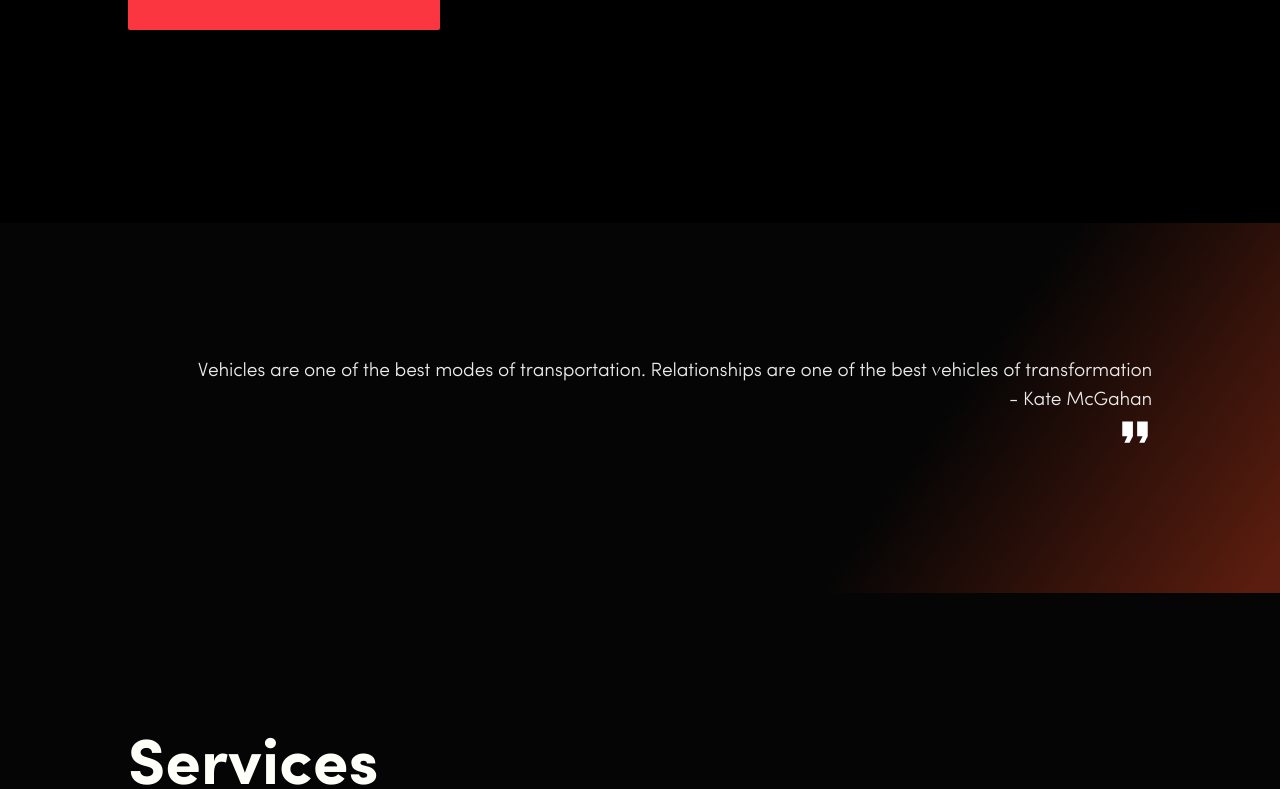
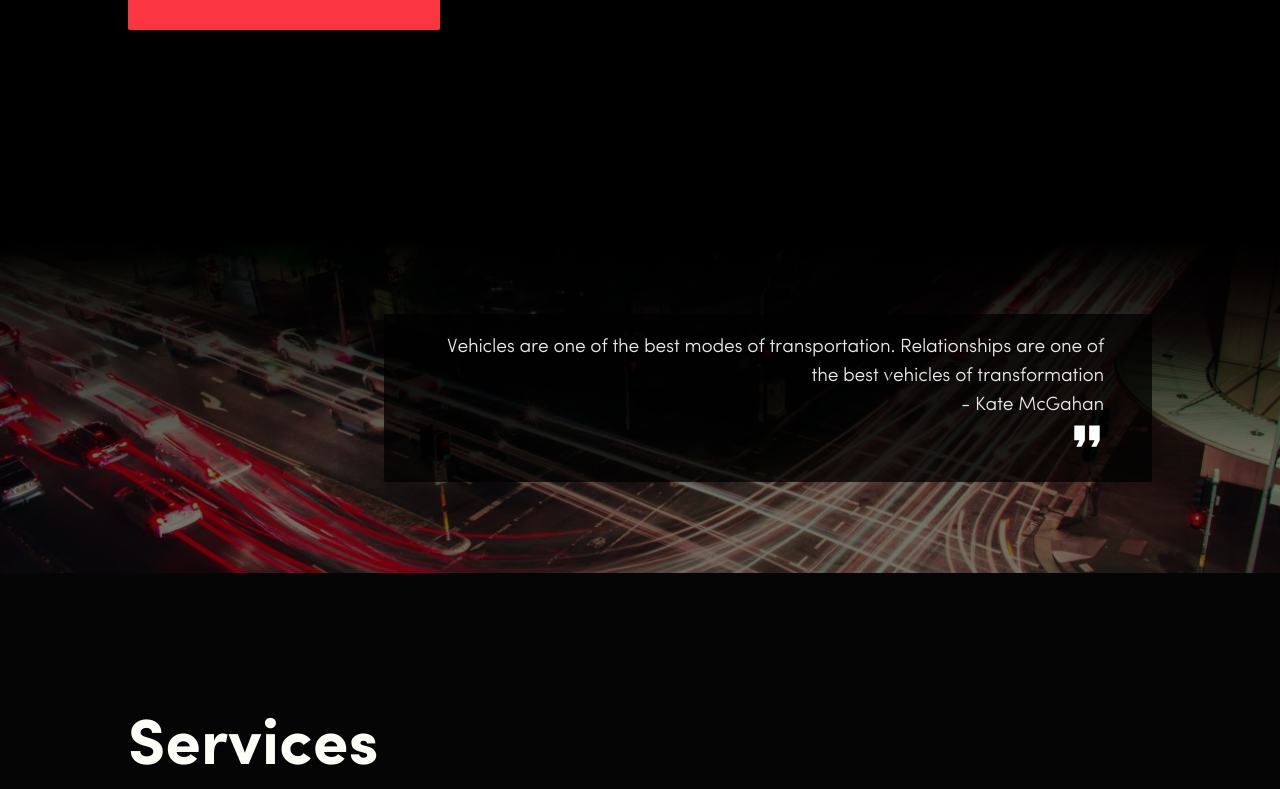
Before and after one commit to eduamdev/car-dealership-contentful, a React (Create React App) app: page / in a window 1280 px wide. Shown: the part 577-1366 px from the top of the page. Built offline with nearby package versions, Linux system fonts and the light colour scheme.

Commit message:
quote section improved

```diff
--- a/src/components/Hero.js
+++ b/src/components/Hero.js
@@ -2,8 +2,9 @@ import React from 'react';
 import styled from 'styled-components';
 import data from '../content/data';
 import theme from '../styles/theme';
-import catalog from '../assets/images/catalog-1.jpg';
+import catalogImg from '../assets/images/catalog-1.jpg';
 import viewport from '../styles/media';
+import quoteImg from '../assets/images/quote-1.jpg';
 
 const StyledHero = styled.section`
   min-height: 50vh;
@@ -24,7 +25,7 @@ const StyledHero = styled.section`
         rgba(0, 0, 0, 0.95) 15%,
         rgba(0, 0, 15, 0.15) 70%
       ),
-      url(${catalog}) center/cover no-repeat;
+      url(${catalogImg}) center/cover no-repeat;
   }
 
   &.vehicleHero {
@@ -43,18 +44,21 @@ const StyledHero = styled.section`
   &.quote {
     background: ${theme.colors.mainBlack};
     min-height: 10em;
-    background: radial-gradient(
+    /* background: radial-gradient(
       circle,
       rgba(95, 30, 15, 0.95) 0%,
       ${theme.colors.mainBlack} 50%
-    );
+    ); */
+
+    background: linear-gradient( 180deg, rgb(0, 0, 0) 5%, rgba(0,0,0,0.55) 70% ), url(${quoteImg}) center/cover no-repeat;
 
     @media ${viewport[7]} {
-      background: linear-gradient(
+      /* background: linear-gradient(
         125deg,
         ${theme.colors.mainBlack} 70%,
         rgba(95, 30, 15, 0.95) 98%
-      );
+      ); */
+
     }
 
     & blockquote {
@@ -72,6 +76,7 @@ const StyledHero = styled.section`
 
       @media ${viewport[7]} {
         font-size: 1.2em;
+
       }
     }
   }
--- a/src/components/Quote.js
+++ b/src/components/Quote.js
@@ -7,11 +7,26 @@ import viewport from '../styles/media';
 const GridContainer = styled.div`
   min-height: 250px;
   display: grid;
+  grid-template-areas: 'quote';
+  grid-template-columns: 1fr;
   align-items: center;
   justify-content: end;
 
   @media ${viewport[7]} {
-    min-height: 370px;
+    min-height: 350px;
+    grid-template-areas: '. quote';
+    grid-template-columns: 1fr 3fr;
+  }
+
+  & blockquote {
+    grid-area: quote;
+    padding: 0.5em 1em;
+    background: rgba(0, 0, 0, 0.75);
+    border-radius: 2px;
+
+    @media ${viewport[7]} {
+      padding: 1em 2.5em;
+    }
   }
 `;
 
```
Also changed, not shown: src/assets/images/quote-1.jpg (added).
